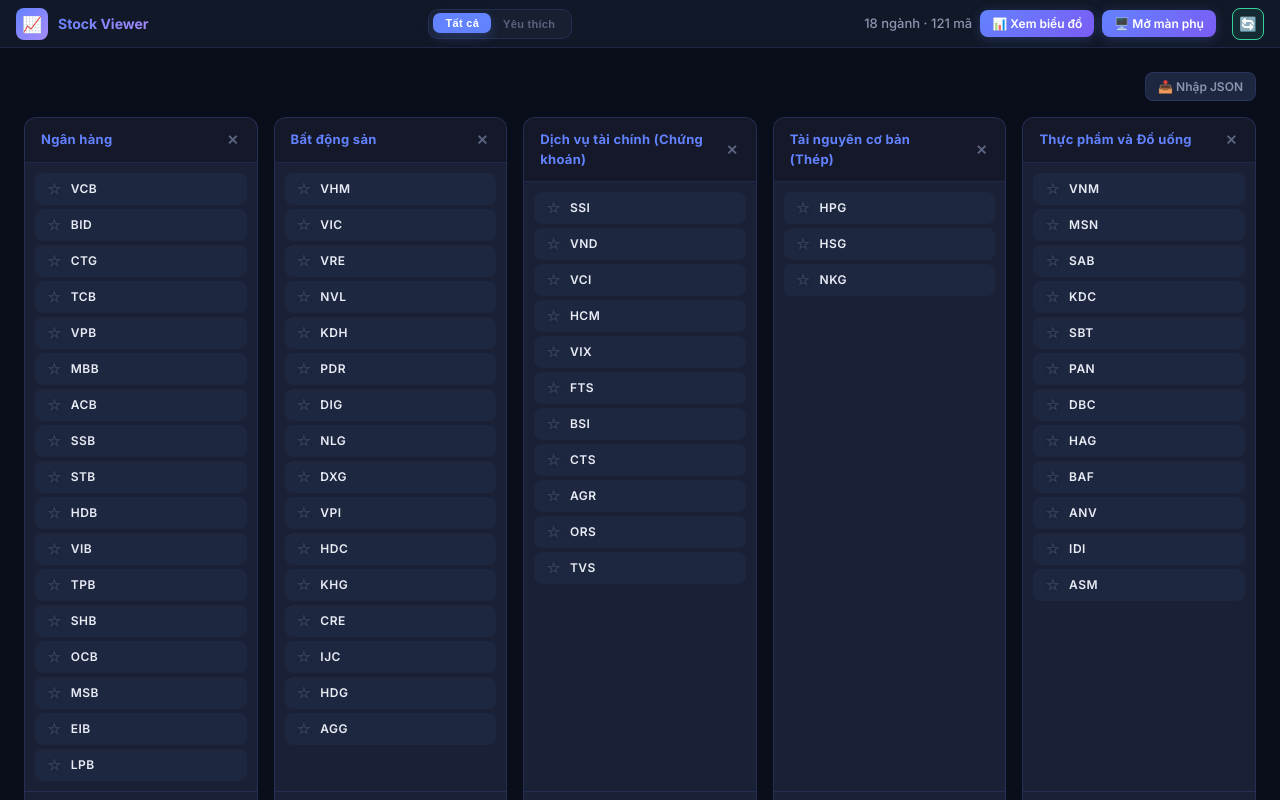
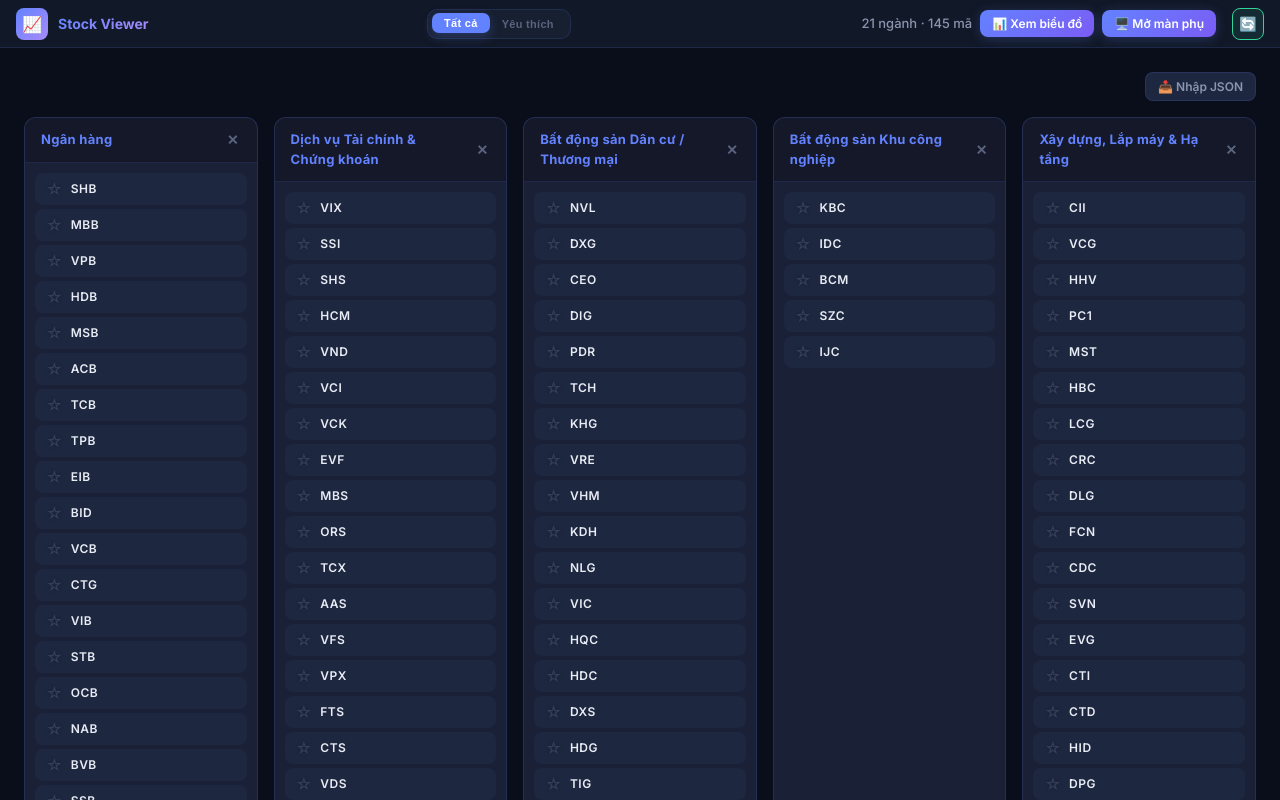
Before and after one commit to ThaiNamAnh/hello-world-electron, a React (Vite) app: page / in a window 1280 px wide. Built offline with nearby package versions, Linux system fonts and the light colour scheme.

Commit message:
update new css fireant

```diff
--- a/src/App.tsx
+++ b/src/App.tsx
@@ -2,7 +2,7 @@ import { useState, useRef, useEffect, useMemo } from "react";
 import { jsPDF } from "jspdf";
 import "./App.css";
 
-const isSubWindow = window.location.hash === '#sub';
+const isSubWindow = window.location.hash === "#sub";
 
 const ITEMS_PER_PAGE = 6; // 6 mã chứng khoán/trang (3 cột x 2 hàng)
 const GRID_COLS = 3; // 3 cột
@@ -32,162 +32,191 @@ const DEFAULT_GROUPS: StockGroup[] = [
         id: "1",
         name: "Ngân hàng",
         codes: [
+            "SHB",
+            "MBB",
+            "VPB",
+            "HDB",
+            "MSB",
+            "ACB",
+            "TCB",
+            "TPB",
+            "EIB",
+            "BID",
             "VCB",
-            "BID",
             "CTG",
-            "TCB",
-            "VPB",
-            "MBB",
-            "ACB",
+            "VIB",
+            "STB",
+            "OCB",
+            "NAB",
+            "BVB",
             "SSB",
-            "STB",
-            "HDB",
-            "VIB",
-            "TPB",
-            "SHB",
-            "OCB",
-            "MSB",
-            "EIB",
             "LPB",
         ],
     },
     {
         id: "2",
-        name: "Bất động sản",
+        name: "Dịch vụ Tài chính & Chứng khoán",
         codes: [
-            "VHM",
-            "VIC",
-            "VRE",
-            "NVL",
-            "KDH",
-            "PDR",
-            "DIG",
-            "NLG",
-            "DXG",
-            "VPI",
-            "HDC",
-            "KHG",
-            "CRE",
-            "IJC",
-            "HDG",
-            "AGG",
-        ],
-    },
-    {
-        id: "3",
-        name: "Dịch vụ tài chính (Chứng khoán)",
-        codes: [
+            "VIX",
             "SSI",
+            "SHS",
+            "HCM",
             "VND",
             "VCI",
-            "HCM",
-            "VIX",
+            "VCK",
+            "EVF",
+            "MBS",
+            "ORS",
+            "TCX",
+            "AAS",
+            "VFS",
+            "VPX",
             "FTS",
+            "CTS",
+            "VDS",
+            "SBS",
             "BSI",
-            "CTS",
             "AGR",
-            "ORS",
-            "TVS",
+            "APG",
         ],
     },
     {
+        id: "3",
+        name: "Bất động sản Dân cư / Thương mại",
+        codes: [
+            "NVL",
+            "DXG",
+            "CEO",
+            "DIG",
+            "PDR",
+            "TCH",
+            "KHG",
+            "VRE",
+            "VHM",
+            "KDH",
+            "NLG",
+            "VIC",
+            "HQC",
+            "HDC",
+            "DXS",
+            "HDG",
+            "TIG",
+            "SCR",
+            "VC3",
+            "NRC",
+            "LDG",
+        ],
+    },
+    {
         id: "4",
-        name: "Tài nguyên cơ bản (Thép)",
-        codes: ["HPG", "HSG", "NKG"],
+        name: "Bất động sản Khu công nghiệp",
+        codes: ["KBC", "IDC", "BCM", "SZC", "IJC"],
     },
     {
         id: "5",
+        name: "Xây dựng, Lắp máy & Hạ tầng",
+        codes: [
+            "CII",
+            "VCG",
+            "HHV",
+            "PC1",
+            "MST",
+            "HBC",
+            "LCG",
+            "CRC",
+            "DLG",
+            "FCN",
+            "CDC",
+            "SVN",
+            "EVG",
+            "CTI",
+            "CTD",
+            "HID",
+            "DPG",
+            "C4G",
+            "DC4",
+            "GEL",
+        ],
+    },
+    {
+        id: "6",
+        name: "Vật liệu xây dựng",
+        codes: ["KSB", "VGC"],
+    },
+    {
+        id: "7",
         name: "Thực phẩm và Đồ uống",
-        codes: [
-            "VNM",
-            "MSN",
-            "SAB",
-            "KDC",
-            "SBT",
-            "PAN",
-            "DBC",
-            "HAG",
-            "BAF",
-            "ANV",
-            "IDI",
-            "ASM",
-        ],
-    },
-    {
-        id: "6",
-        name: "Xây dựng và Vật liệu",
-        codes: [
-            "VCG",
-            "CTD",
-            "HT1",
-            "HHV",
-            "BMP",
-            "LCG",
-            "G36",
-            "C4G",
-            "KSB",
-            "NTP",
-        ],
-    },
-    {
-        id: "7",
+        codes: ["MSN", "VNM", "HNG", "HAG", "DBC", "BAF", "ANV", "VHC", "SAB"],
+    },
+    {
+        id: "8",
+        name: "Tài nguyên Cơ bản",
+        codes: ["HPG", "NKG", "HSG", "MSR", "MZG", "VPG"],
+    },
+    {
+        id: "9",
         name: "Hóa chất",
-        codes: ["DGC", "DCM", "DPM", "AAA", "DPR"],
-    },
-    {
-        id: "8",
+        codes: ["DCM", "DPM", "GVR", "DGC", "DDV", "AAA", "VTZ"],
+    },
+    {
+        id: "10",
+        name: "Dầu khí",
+        codes: ["GAS", "BSR", "PVS", "PVD", "PLX", "OIL", "PVC"],
+    },
+    {
+        id: "11",
+        name: "Vận tải & Logistics",
+        codes: ["GMD", "HAH", "VOS", "PVT", "VSC", "DXP", "HHG", "ACV"],
+    },
+    {
+        id: "12",
         name: "Bán lẻ",
-        codes: ["MWG", "PNJ", "FRT", "DGW"],
-    },
-    {
-        id: "9",
-        name: "Dầu khí",
-        codes: ["GAS", "PLX", "PVD", "PVT", "BSR", "PVS", "OIL", "PVC"],
-    },
-    {
-        id: "10",
-        name: "Hàng và Dịch vụ công nghiệp",
-        codes: ["GMD", "HAH", "VOS", "ACV", "PET"],
-    },
-    {
-        id: "11",
-        name: "Công nghệ thông tin",
-        codes: ["FPT", "CMG", "ELC"],
-    },
-    {
-        id: "12",
-        name: "Tiện ích (Điện, Nước)",
-        codes: ["POW", "NT2", "GEG", "TDM", "GEE", "GEX", "REE"],
+        codes: ["MWG", "DGW", "PET", "PNJ"],
     },
     {
         id: "13",
-        name: "Bảo hiểm",
-        codes: ["BVH", "BMI"],
+        name: "Hàng cá nhân & Gia dụng (Dệt may)",
+        codes: ["TNG", "TCM", "VGT"],
     },
     {
         id: "14",
-        name: "Du lịch và Giải trí",
-        codes: ["VJC", "HVN", "VPL"],
+        name: "Tiện ích",
+        codes: ["POW", "GEG", "REE"],
     },
     {
         id: "15",
+        name: "Hàng & Dịch vụ Công nghiệp",
+        codes: ["GEX", "GEE"],
+    },
+    {
+        id: "16",
+        name: "Hàng không",
+        codes: ["HVN", "VJC"],
+    },
+    {
+        id: "17",
+        name: "Ô tô và Phụ tùng",
+        codes: ["HHS", "HUT"],
+    },
+    {
+        id: "18",
+        name: "Công nghệ Thông tin",
+        codes: ["FPT"],
+    },
+    {
+        id: "19",
         name: "Viễn thông",
         codes: ["VGI"],
     },
     {
-        id: "16",
-        name: "Bất động sản công nghiệp",
-        codes: ["IDC", "KBC", "GVR", "SIP", "SZC", "VGC", "PHR", "BCM"],
-    },
-    {
-        id: "17",
-        name: "NOXH",
-        codes: ["HHS", "TCH"],
-    },
-    {
-        id: "18",
-        name: "Hạ tầng điện",
-        codes: ["TV2", "PC1", "PAC", "CII"],
+        id: "20",
+        name: "Truyền thông",
+        codes: ["YEG"],
+    },
+    {
+        id: "21",
+        name: "Y tế",
+        codes: ["DCL"],
     },
 ];
 
@@ -370,29 +399,71 @@ const CHART_FOCUS_JS = `
   })();
 `;
 
+// const FIREANT_FOCUS_CSS = `
+//   #root { display: none !important; }
+//   .bp5-overlay-backdrop { display: none !important; }
+//   .bp5-dialog-container {
+//     padding: 0 !important;
+//     background-color: #131722 !important;
+//   }
+//   .bp5-dialog {
+//     transform: none !important; /* Xóa transform để position: fixed hđ chuẩn */
+//   }
+
+//   /* Thẻ được chỉ định sẽ đè lên toàn màn hình webview */
+//   /*.sc-gZnPbQ.borLEM {*/
+//   div.rounded-lg.bg-card.text-card-foreground {
+//     position: fixed !important;
+//     top: 0 !important;
+//     left: 0 !important;
+//     width: 100vw !important;
+//     height: 100vh !important;
+//     z-index: 2147483647 !important;
+//     background-color: #131722 !important;
+//     margin: 0 !important;
+//     padding: 5px !important;
+//     box-sizing: border-box !important;
+//   }
+// `;
+
 const FIREANT_FOCUS_CSS = `
-  #root { display: none !important; }
+  /* Ẩn scrollbar của body */
+  body {
+    overflow: hidden !important;
+  }
+
+  /* Cấu hình cho Dialog cũ */
   .bp5-overlay-backdrop { display: none !important; }
   .bp5-dialog-container {
     padding: 0 !important;
     background-color: #131722 !important;
   }
   .bp5-dialog {
-    transform: none !important; /* Xóa transform để position: fixed hđ chuẩn */
-  }
-
-  /* Thẻ được chỉ định sẽ đè lên toàn màn hình webview */
-  .sc-gZnPbQ.borLEM {
+    transform: none !important;
+  }
+
+  /* 1. THẺ BIỂU ĐỒ CHÍNH */
+  div.bg-card[class*="flex-[2]"] > div:first-child > div:first-child {
     position: fixed !important;
     top: 0 !important;
     left: 0 !important;
     width: 100vw !important;
     height: 100vh !important;
-    z-index: 2147483647 !important;
+
+    /* Giảm z-index xuống một chút để chừa chỗ cho popup */
+    z-index: 9999 !important;
+
     background-color: #131722 !important;
     margin: 0 !important;
-    padding: 5px !important;
+    padding: 0 !important;
     box-sizing: border-box !important;
+  }
+
+  /* 2. FIX LỖI MENU DROP-DOWN (Nút fx, cài đặt...) */
+  /* Bắt các thẻ sinh ra bởi Radix UI Popper (dựa trên data attribute) */
+  [data-radix-popper-content-wrapper] {
+    /* Ép z-index cao hơn biểu đồ để nó nổi lên trên */
+    z-index: 10000 !important;
   }
 `;
 
@@ -505,7 +576,10 @@ function WebviewCard({
                     if (data.type === "click") {
                         webviewMapRef.current.forEach(
                             (otherWv: any, otherCode: string) => {
-                            if (otherCode !== data.code && !otherCode.endsWith('_FA')) {
+                                if (
+                                    otherCode !== data.code &&
+                                    !otherCode.endsWith("_FA")
+                                ) {
                                     try {
                                         otherWv.executeJavaScript(`
                   (function() {
@@ -528,7 +602,10 @@ function WebviewCard({
                     if (data.type === "scroll") {
                         webviewMapRef.current.forEach(
                             (otherWv: any, otherCode: string) => {
-                            if (otherCode !== data.code && !otherCode.endsWith('_FA')) {
+                                if (
+                                    otherCode !== data.code &&
+                                    !otherCode.endsWith("_FA")
+                                ) {
                                     try {
                                         otherWv.executeJavaScript(`
                   (function() {
@@ -559,7 +636,7 @@ function WebviewCard({
         if (mode === "fa") {
             // Create Fireant webview
             webviewFA = document.createElement("webview") as any;
-        webviewFA.src = `https://fireant.vn/dashboard/content/symbols/${code}`;
+            webviewFA.src = `https://fireant.vn/ma-chung-khoan/${code}`;
             webviewFA.style.flex = "1";
             webviewFA.style.height = "100%";
             webviewFA.style.borderLeft = "1px solid #2a2e39";
@@ -581,7 +658,7 @@ function WebviewCard({
             if (window.__syncSetupFA) return;
             window.__syncSetupFA = true;
 
-            var types = ['click', 'mousedown', 'mouseup'];
+            var types = ['click', 'mousedown', 'mouseup', 'pointerdown', 'pointerup'];
             types.forEach(function(type) {
                 document.addEventListener(type, function(e) {
                   if (window.__isSyncedActionFA) return;
@@ -647,8 +724,11 @@ function WebviewCard({
 
                     webviewMapRef.current.forEach(
                         (otherWv: any, otherCode: string) => {
-                        if (otherCode.endsWith('_FA') && otherCode !== `${data.code}_FA`) {
-                            if (data.type === 'scroll') {
+                            if (
+                                otherCode.endsWith("_FA") &&
+                                otherCode !== `${data.code}_FA`
+                            ) {
+                                if (data.type === "scroll") {
                                     try {
                                         otherWv.executeJavaScript(`
                   (function() {
@@ -659,8 +739,8 @@ function WebviewCard({
                     setTimeout(function() { window.__isSyncedActionFA = false; }, 20);
                   })();
                 `);
-                                } catch (e) { }
-                            } else if (data.type === 'wheel') {
+                                    } catch (e) {}
+                                } else if (data.type === "wheel") {
                                     try {
                                         otherWv.executeJavaScript(`
                   (function() {
@@ -678,7 +758,7 @@ function WebviewCard({
                     window.__isSyncedActionFA = false;
                   })();
                 `);
-                                } catch (e) { }
+                                    } catch (e) {}
                                 } else {
                                     try {
                                         otherWv.executeJavaScript(`
@@ -688,30 +768,34 @@ function WebviewCard({
                     var y = ${data.relY} * window.innerHeight;
                     var el = document.elementFromPoint(x, y) || document.body;
 
+                    // THỦ THUẬT QUAN TRỌNG: Nếu element là hình ảnh/svg bên trong button, tự động dịch chuyển target lên button
+                    var targetEl = el.closest('button, [role="button"], [role="menuitem"], [role="tab"]') || el;
+
                     if ('${data.type}' === 'click') {
-                        if (typeof el.click === 'function') el.click();
-                        else el.dispatchEvent(new MouseEvent('click', { view: window, bubbles: true, cancelable: true, clientX: x, clientY: y }));
+                        if (typeof targetEl.click === 'function') targetEl.click();
+                        else targetEl.dispatchEvent(new MouseEvent('click', { view: window, bubbles: true, cancelable: true, clientX: x, clientY: y }));
                         setTimeout(function() { window.__isSyncedActionFA = false; }, 20);
+                    } else if ('${data.type}'.includes('pointer')) {
+                        // Dispatch chuẩn cho sự kiện Pointer (pointerdown, pointerup)
+                        if (typeof PointerEvent === 'function') {
+                            var evInit = { view: window, bubbles: true, cancelable: true, clientX: x, clientY: y, button: 0, buttons: ${data.buttons || 0}, pointerId: 1, pointerType: 'mouse' };
+                            targetEl.dispatchEvent(new PointerEvent('${data.type}', evInit));
+                        }
+                        window.__isSyncedActionFA = false;
                     } else {
-                        var evInit = {
-                            view: window, bubbles: true, cancelable: true,
-                            clientX: x, clientY: y, button: 0, buttons: ${data.buttons || 0}
-                        };
-                        var pType = '${data.type}'.replace('mouse', 'pointer');
-                        if (typeof PointerEvent === 'function') {
-                            el.dispatchEvent(new PointerEvent(pType, Object.assign({}, evInit, {pointerId: 1, pointerType: 'mouse'})));
-                        }
-                        el.dispatchEvent(new MouseEvent('${data.type}', evInit));
+                        // Dispatch cho mousedown, mouseup thông thường
+                        var evInit = { view: window, bubbles: true, cancelable: true, clientX: x, clientY: y, button: 0, buttons: ${data.buttons || 0} };
+                        targetEl.dispatchEvent(new MouseEvent('${data.type}', evInit));
                         window.__isSyncedActionFA = false;
                     }
                   })();
                 `);
-                                } catch (e) { }
-                            }
-                        }
-                    }
-                );
-            } catch (err) { }
+                                    } catch (e) {}
+                                }
+                            }
+                        },
+                    );
+                } catch (err) {}
             });
 
             webviewMapRef.current.set(`${code}_FA`, webviewFA);
@@ -759,11 +843,21 @@ function WebviewCard({
             <div className="webview-card-header">
                 <div
                     className="stock-code-label clickable"
-                    onClick={() => isSubWindow ? null : onToggleFavorite(code)}
-                    title={isFavorite && !isSubWindow ? "Bỏ yêu thích" : (isSubWindow ? "" : "Thêm vào yêu thích")}
+                    onClick={() =>
+                        isSubWindow ? null : onToggleFavorite(code)
+                    }
+                    title={
+                        isFavorite && !isSubWindow
+                            ? "Bỏ yêu thích"
+                            : isSubWindow
+                              ? ""
+                              : "Thêm vào yêu thích"
+                    }
                 >
                     {!isSubWindow && (
-                        <span className={`favorite-star ${isFavorite ? "active" : ""}`}>
+                        <span
+                            className={`favorite-star ${isFavorite ? "active" : ""}`}
+                        >
                             {isFavorite ? "★" : "☆"}
                         </span>
                     )}
@@ -772,13 +866,30 @@ function WebviewCard({
                         <span className="group-name-label">({groupName})</span>
                     )}
                     {isDuplicate && !isSubWindow && (
-                        <span className="duplicate-warning" title="Mã này bị trùng lặp ở nhóm khác">⚠️</span>
+                        <span
+                            className="duplicate-warning"
+                            title="Mã này bị trùng lặp ở nhóm khác"
+                        >
+                            ⚠️
+                        </span>
                     )}
                 </div>
                 {!isSubWindow && (
                     <div className="webview-actions">
-                        <button className="webview-action-btn" title="Tải lại" onClick={handleReload}>🔄</button>
-                        <button className="webview-action-btn btn-delete" title="Xóa mã này" onClick={() => onDelete(code)}>✕</button>
+                        <button
+                            className="webview-action-btn"
+                            title="Tải lại"
+                            onClick={handleReload}
+                        >
+                            🔄
+                        </button>
+                        <button
+                            className="webview-action-btn btn-delete"
+                            title="Xóa mã này"
+                            onClick={() => onDelete(code)}
+                        >
+                            ✕
+                        </button>
                     </div>
                 )}
             </div>
@@ -935,9 +1046,12 @@ function App() {
     const [subWindowCodes, setSubWindowCodes] = useState<string[]>([]);
     useEffect(() => {
         if (isSubWindow && window.ipcRenderer) {
-            window.ipcRenderer.on('sync-state', (_event: any, state: string[]) => {
+            window.ipcRenderer.on(
+                "sync-state",
+                (_event: any, state: string[]) => {
                     setSubWindowCodes(state);
-            });
+                },
+            );
         }
     }, []);
 
@@ -1027,7 +1141,7 @@ function App() {
 
     useEffect(() => {
         if (!isSubWindow && window.ipcRenderer) {
-            window.ipcRenderer.send('sync-state', currentCodes);
+            window.ipcRenderer.send("sync-state", currentCodes);
         }
     }, [currentCodes]);
 
@@ -1459,7 +1573,7 @@ function App() {
                             className={`webview-grid cols-${GRID_COLS}`}
                             style={{
                                 gridTemplateRows: `repeat(${subGridRows}, 1fr)`,
-                                gridTemplateColumns: `repeat(${GRID_COLS}, 1fr)`
+                                gridTemplateColumns: `repeat(${GRID_COLS}, 1fr)`,
                             }}
                         >
                             {activeCodes.map((code) => (
@@ -1478,7 +1592,15 @@ function App() {
                             ))}
                         </div>
                     ) : (
-                        <div style={{ color: 'white', padding: 20, textAlign: 'center' }}>Đang chờ mở mã từ Màn hình chính...</div>
+                        <div
+                            style={{
+                                color: "white",
+                                padding: 20,
+                                textAlign: "center",
+                            }}
+                        >
+                            Đang chờ mở mã từ Màn hình chính...
+                        </div>
                     )}
                 </div>
             </div>
@@ -1603,8 +1725,10 @@ function App() {
 
                     <button
                         className="btn btn-primary"
-                        style={{ marginLeft: 'auto', marginRight: 8 }}
-                        onClick={() => window.ipcRenderer?.send('open-sub-window')}
+                        style={{ marginLeft: "auto", marginRight: 8 }}
+                        onClick={() =>
+                            window.ipcRenderer?.send("open-sub-window")
+                        }
                         title="Bật màn hình phụ hiển thị mã Fireant"
                     >
                         🖥️ Mở màn phụ
@@ -1705,7 +1829,7 @@ function App() {
                         className={`webview-grid cols-${GRID_COLS}`}
                         style={{
                             gridTemplateRows: `repeat(${gridRows}, 1fr)`,
-                            gridTemplateColumns: `repeat(${GRID_COLS}, 1fr)`
+                            gridTemplateColumns: `repeat(${GRID_COLS}, 1fr)`,
                         }}
                     >
                         {currentCodes.map((code) => (
```
Lines whose indentation alone changed are shown as unchanged.
